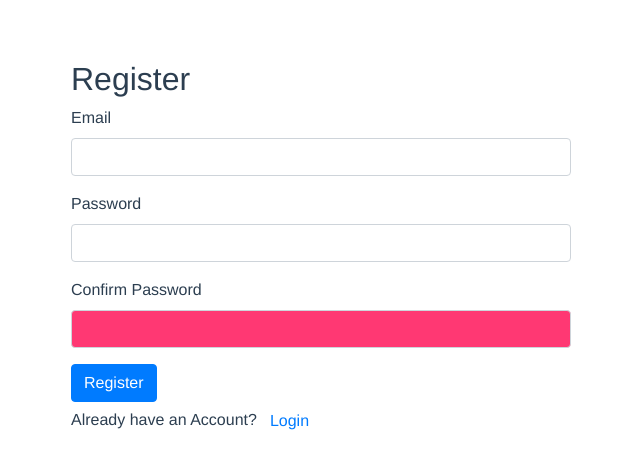
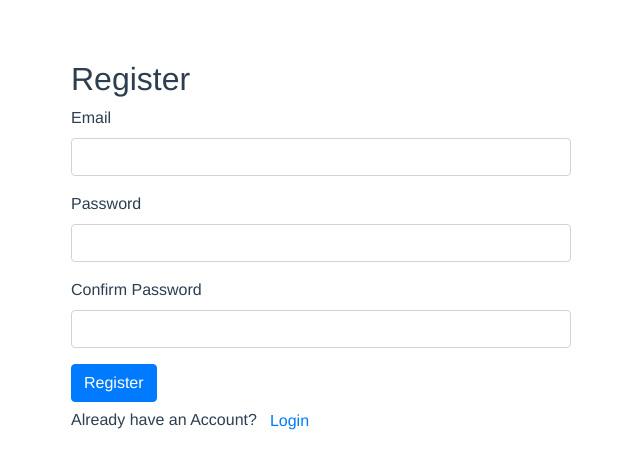
Before and after one commit to Derinsola16/quizzer-fronted, a Vue app: page / in a window 1280 px wide. Shown: the top 468 px of the page, without its empty margins (319-959 px from the left). Built offline with nearby package versions, Linux system fonts and the light colour scheme.

Commit message:
All frontend done without error

```diff
--- a/src/views/Auth/Register.vue
+++ b/src/views/Auth/Register.vue
@@ -14,8 +14,9 @@
 <!-- i am trying to use this => v-if="user.password == user.confpassword" -->
             <div class="form-group">
                 <label htmlFor="confpassword">Confirm Password</label>
-                <input  :class="{ error: !user.password && submit}" type="password" v-model="user.confpassword" required="" name="confpassword" class="form-control" />
+                <input  :class="{ error: passwordDoesNotMatch}" type="password" v-model="user.confpassword" required="" name="confpassword" class="form-control" />
             </div>
+            <p v-if="passwordDoesNotMatch" class="error">The two password does not match</p>
 
             <div class="form-group">
                 <button class="btn btn-primary" type="submit" >Register</button>
@@ -32,16 +33,18 @@ export default {
     data: function (){
         return{
             user:{},
-
+            passwordDoesNotMatch: false
         }
 
 
     },
-
-
     methods: {
 
         submit (){
+            this.passwordDoesNotMatch = this.user.password !== this.user.confpassword
+            if(!this.passwordDoesNotMatch){
+                // code to send request to server should be here
+            }
         }
     }
     }
```
